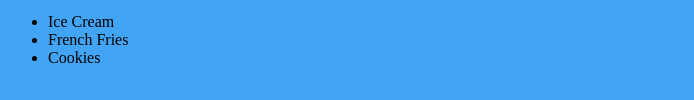
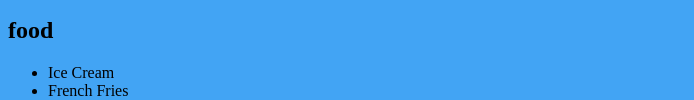
Before and after one commit to LS4189/exploring-cs, a plain HTML site: page index.html in a window 1280 px wide. Shown: the part 792-892 px from the top of the page, without its empty margins (0-694 px from the left). Drawn offline with Linux system fonts and the light colour scheme.

Commit message:
Update index.html

```diff
--- a/index.html
+++ b/index.html
@@ -13,6 +13,7 @@
 
   <button>Click me</button>
 
+  <h2> food </h2>
   <ul>
   <li>Ice Cream</li>
   <li>French Fries</li>
```
